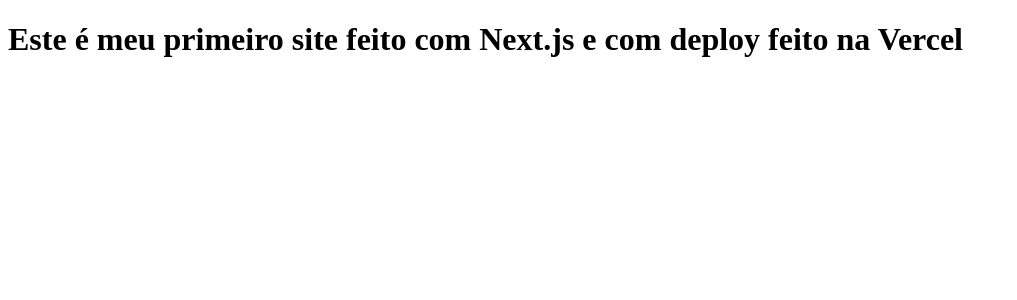
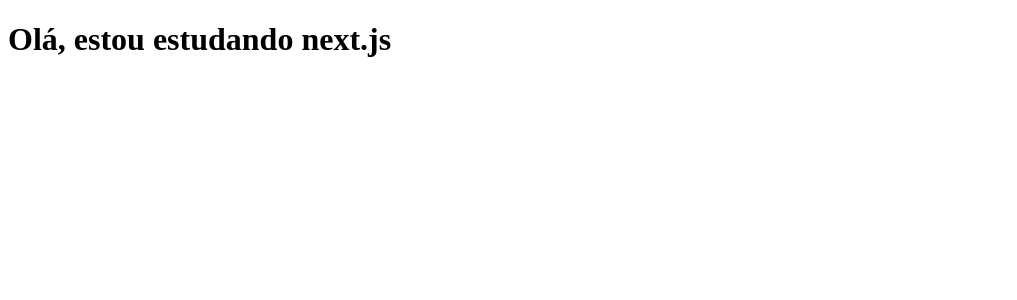
Before and after one commit to costadev00/clone-tabnews, a Next.js app: page / in a window 1280 px wide. Shown: the top 300 px of the page, without its empty margins (0-1017 px from the left). Built offline with nearby package versions, Linux system fonts and the light colour scheme.

Commit message:
adiciona package-lock.json

```diff
--- a/package.json
+++ b/package.json
@@ -24,10 +24,9 @@
     "tslib": "^2.6.2",
     "watchpack": "^2.4.0"
   },
-  "devDependencies": {},
   "scripts": {
     "test": "echo \"Error: no test specified\" && exit 1",
-    "dev":  "next dev"
+    "dev": "next dev"
   },
   "author": "",
   "license": "MIT"
--- a/pages/index.js
+++ b/pages/index.js
@@ -1,4 +1,4 @@
 function Home(){
-  return <h1>Este é meu primeiro site feito com Next.js e com deploy feito na Vercel</h1>
+  return <h1>Olá, estou estudando next.js</h1>
 }
 export default Home
```
Also changed, not shown: 1 other file (tests, documents, lock files or other folders).
